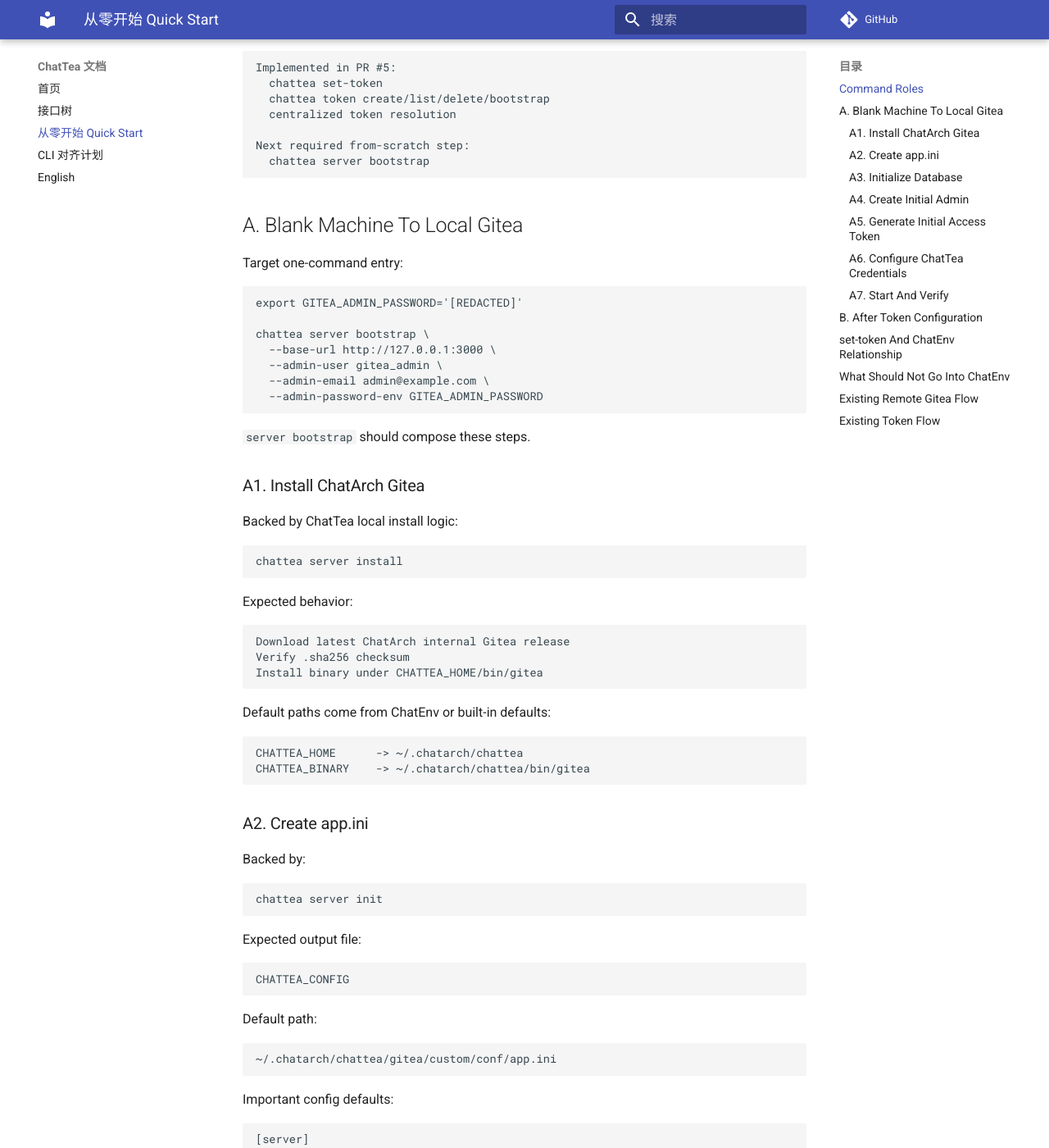
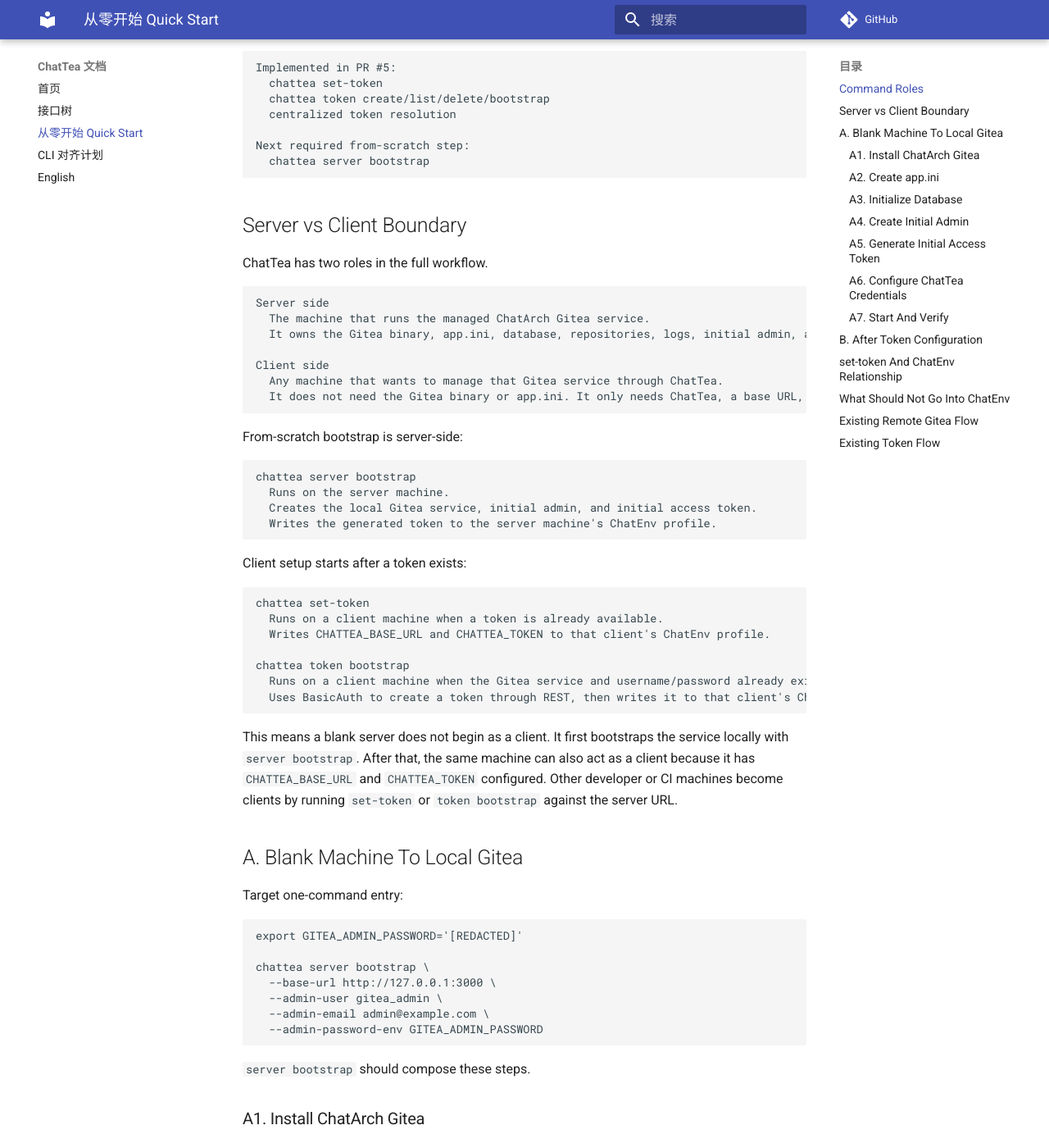
Before and after one commit to ChatArch/ChatTea, an MkDocs documentation site: the page built from docs/from-scratch-quickstart.md, in a window 1280 px wide and 1400 px high, scrolled down 674 px. Shown: the whole window at 82% size. Built offline with MkDocs 1.6.1 and Material for MkDocs 9.7.7, drawn with Linux system fonts in a browser that asks for light colours; comment, search, counter and statistics services are not loaded.

Commit message:
docs: clarify ChatTea server and client bootstrap roles
Explain that server bootstrap is the blank-machine path for the Gitea host, while client setup starts after a service/token exists through set-token or token bootstrap.

Assisted-by: Hermes Agent:gpt-5.5

````diff
--- a/docs/from-scratch-quickstart.md
+++ b/docs/from-scratch-quickstart.md
@@ -35,6 +35,43 @@ Implemented in PR #5:
 Next required from-scratch step:
   chattea server bootstrap
 ```
+
+## Server vs Client Boundary
+
+ChatTea has two roles in the full workflow.
+
+```text
+Server side
+  The machine that runs the managed ChatArch Gitea service.
+  It owns the Gitea binary, app.ini, database, repositories, logs, initial admin, and generated access token.
+
+Client side
+  Any machine that wants to manage that Gitea service through ChatTea.
+  It does not need the Gitea binary or app.ini. It only needs ChatTea, a base URL, and an access token.
+```
+
+From-scratch bootstrap is server-side:
+
+```text
+chattea server bootstrap
+  Runs on the server machine.
+  Creates the local Gitea service, initial admin, and initial access token.
+  Writes the generated token to the server machine's ChatEnv profile.
+```
+
+Client setup starts after a token exists:
+
+```text
+chattea set-token
+  Runs on a client machine when a token is already available.
+  Writes CHATTEA_BASE_URL and CHATTEA_TOKEN to that client's ChatEnv profile.
+
+chattea token bootstrap
+  Runs on a client machine when the Gitea service and username/password already exist.
+  Uses BasicAuth to create a token through REST, then writes it to that client's ChatEnv profile.
+```
+
+This means a blank server does not begin as a client. It first bootstraps the service locally with `server bootstrap`. After that, the same machine can also act as a client because it has `CHATTEA_BASE_URL` and `CHATTEA_TOKEN` configured. Other developer or CI machines become clients by running `set-token` or `token bootstrap` against the server URL.
 
 ## A. Blank Machine To Local Gitea
 
````
